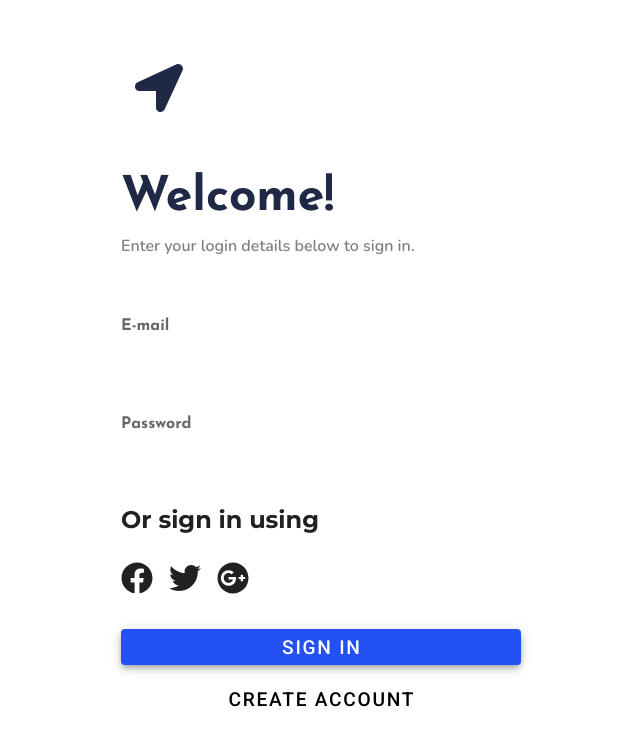
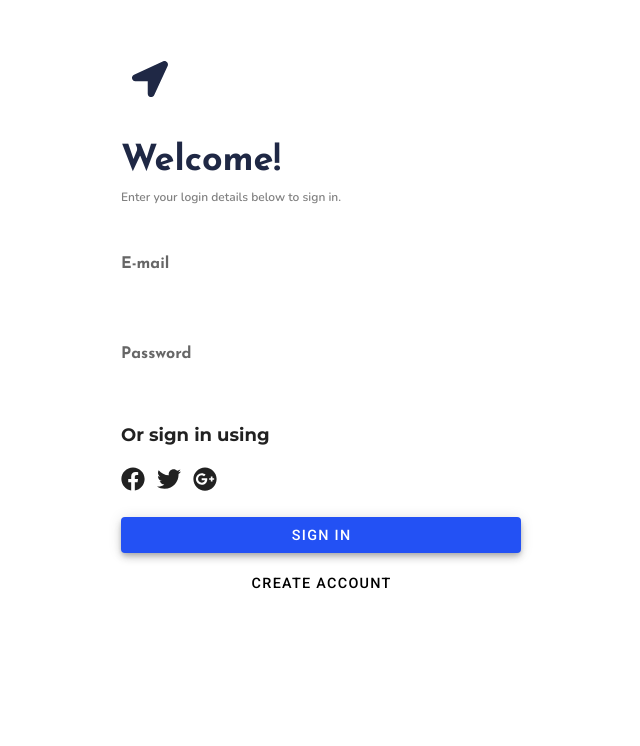
Before and after one commit to onlinkers/event-discovery-prototype, a Vue app: page / in a window 1280 px wide. Shown: the top 746 px of the page, without its empty margins (319-959 px from the left). Built offline with nearby package versions, Linux system fonts and the light colour scheme; what vue-mq would draw is missing.

Commit message:
add global font sizes

```diff
--- a/src/global.scss
+++ b/src/global.scss
@@ -5,9 +5,30 @@
 @import url('https://fonts.googleapis.com/css?family=Josefin+Sans:300,400,600,700&display=swap');
 @import url('https://fonts.googleapis.com/css?family=Montserrat:400,500,600,700,800&display=swap');
 
-@media screen and (min-width: 800px) {
-  html, body {
-    font-size: 16px;
-    vertical-align: baseline;
+html, body {
+  font-size: 14px;
+  vertical-align: baseline;
+
+  @media screen and (max-width: 800px) {
+    font-size: 12px;
+  }
+  @media screen and (max-width: 400px) {
+    font-size: 10px;
+  }
+
+  @media screen and (max-height: 800px) {
+    font-size: 12px;
+  }
+  @media screen and (max-height: 600px) {
+    font-size: 10px;
+  }
+  @media screen and (min-width: 1000px) and (min-height: 1000px) {
+    font-size: 18px;
+  }
+  @media screen and (min-width: 1000px) and (min-height: 1200px) {
+    font-size: 25px;
+  }
+  @media screen and (min-width: 3000px) and (min-height: 1500px) {
+    font-size: 30px;
   }
 }
```
